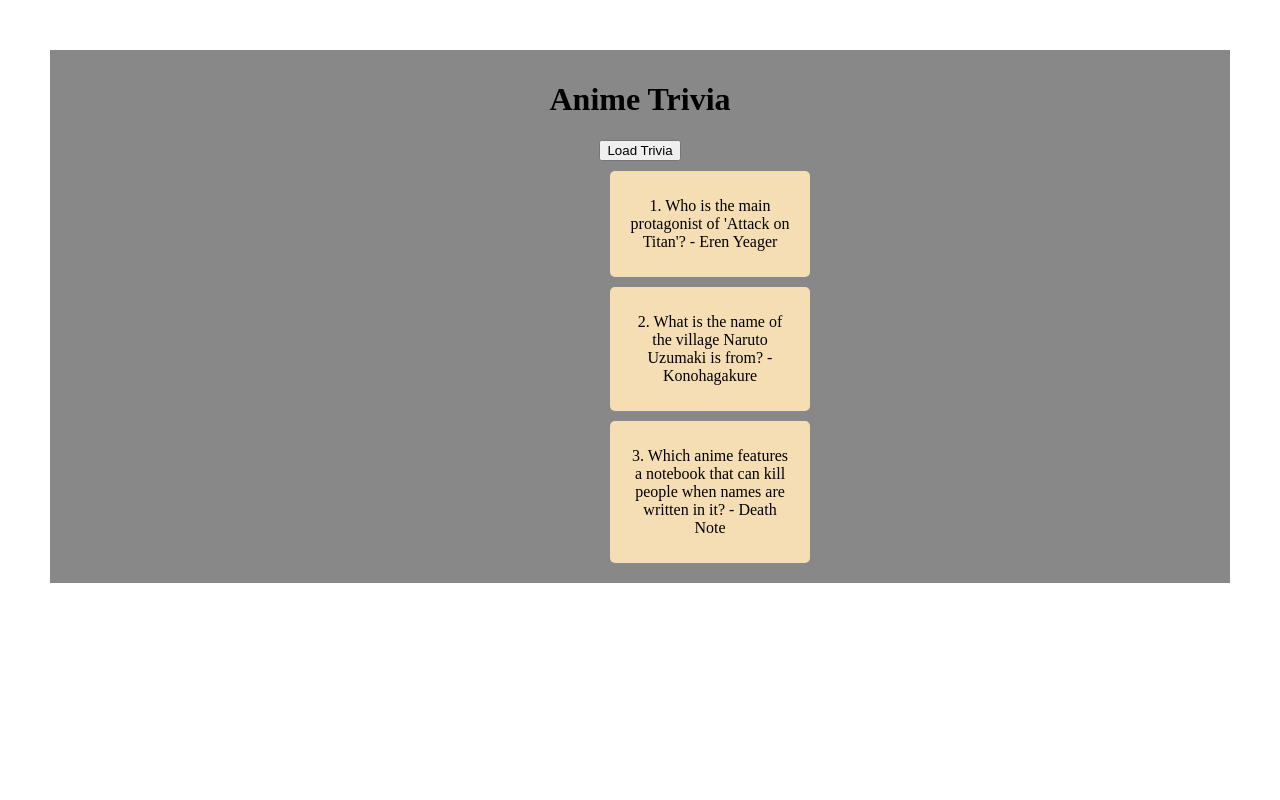
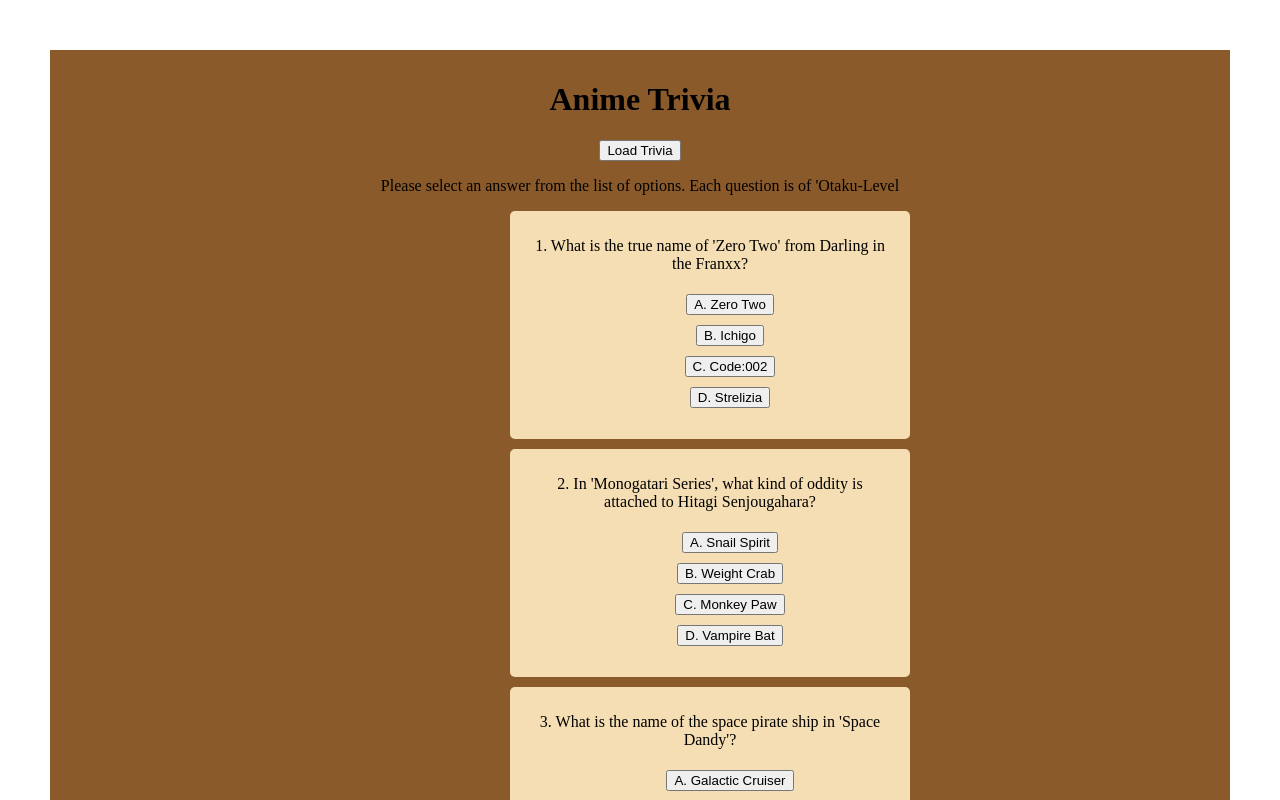
Before and after one commit to LifeGiver13/my_first_react_app, a React (Vite) app: page / in a window 1280 px wide. Both pictures are taken after a click on the button "Load Trivia". Shown: the top 800 px of the page. Built offline with nearby package versions, Linux system fonts and the light colour scheme.

Commit message:
Addition of message return

```diff
--- a/public/questions.json
+++ b/public/questions.json
@@ -1,17 +1,222 @@
 [
     {
         "id": 1,
-        "question": "Who is the main protagonist of 'Attack on Titan'?",
-        "answer": "Eren Yeager"
+        "question": "What is the true name of 'Zero Two' from Darling in the Franxx?",
+        "answer": "Code:002",
+        "options": [
+            "Zero Two",
+            "Ichigo",
+            "Code:002",
+            "Strelizia"
+        ]
     },
     {
         "id": 2,
-        "question": "What is the name of the village Naruto Uzumaki is from?",
-        "answer": "Konohagakure"
+        "question": "In 'Monogatari Series', what kind of oddity is attached to Hitagi Senjougahara?",
+        "answer": "Weight Crab",
+        "options": [
+            "Snail Spirit",
+            "Weight Crab",
+            "Monkey Paw",
+            "Vampire Bat"
+        ]
     },
     {
         "id": 3,
-        "question": "Which anime features a notebook that can kill people when names are written in it?",
-        "answer": "Death Note"
+        "question": "What is the name of the space pirate ship in 'Space Dandy'?",
+        "answer": "Aloha Oe",
+        "options": [
+            "Galactic Cruiser",
+            "MeowMeow V",
+            "Aloha Oe",
+            "Sunny Ship"
+        ]
+    },
+    {
+        "id": 4,
+        "question": "Which anime features a character who communicates using a notepad due to muteness?",
+        "answer": "A Silent Voice",
+        "options": [
+            "Orange",
+            "Your Lie in April",
+            "A Silent Voice",
+            "Anohana"
+        ]
+    },
+    {
+        "id": 5,
+        "question": "What is the rarest Kagune type in 'Tokyo Ghoul'?",
+        "answer": "Rinkaku",
+        "options": [
+            "Bikaku",
+            "Ukaku",
+            "Koukaku",
+            "Rinkaku"
+        ]
+    },
+    {
+        "id": 6,
+        "question": "In 'Steins;Gate', what is the nickname of Rintarou Okabe?",
+        "answer": "Hououin Kyouma",
+        "options": [
+            "Kyouma",
+            "Time Master",
+            "Hououin Kyouma",
+            "Lab Coat Messiah"
+        ]
+    },
+    {
+        "id": 7,
+        "question": "What ability does Kurapika’s Scarlet Eyes activate in 'Hunter x Hunter'?",
+        "answer": "Chain Jail Nen ability",
+        "options": [
+            "Zetsu Mode",
+            "Nen Seal",
+            "Chain Jail Nen ability",
+            "Silent Rage"
+        ]
+    },
+    {
+        "id": 8,
+        "question": "What studio animated the 2007 'Clannad' anime?",
+        "answer": "Kyoto Animation",
+        "options": [
+            "Toei Animation",
+            "Kyoto Animation",
+            "Studio DEEN",
+            "Madhouse"
+        ]
+    },
+    {
+        "id": 9,
+        "question": "In 'Paranoia Agent', what weapon does Lil' Slugger wield?",
+        "answer": "Bent golden bat",
+        "options": [
+            "Umbrella",
+            "Slingshot",
+            "Bent golden bat",
+            "Iron pipe"
+        ]
+    },
+    {
+        "id": 10,
+        "question": "Which character in 'Neon Genesis Evangelion' is a clone?",
+        "answer": "Rei Ayanami",
+        "options": [
+            "Shinji Ikari",
+            "Misato Katsuragi",
+            "Rei Ayanami",
+            "Asuka Langley"
+        ]
+    },
+    {
+        "id": 11,
+        "question": "What is the name of the girl who appears in every arc of the Monogatari Series in some form?",
+        "answer": "Mayoi Hachikuji",
+        "options": [
+            "Shinobu Oshino",
+            "Mayoi Hachikuji",
+            "Karen Araragi",
+            "Nadeko Sengoku"
+        ]
+    },
+    {
+        "id": 12,
+        "question": "What is the name of the AI system in 'Psycho-Pass' that governs society?",
+        "answer": "Sibyl System",
+        "options": [
+            "Dominator",
+            "Sibyl System",
+            "AI Watch",
+            "JusticeNet"
+        ]
+    },
+    {
+        "id": 13,
+        "question": "What is the highest recorded bounty shown in 'One Piece' so far (as of 2024)?",
+        "answer": "Gol D. Roger's 5,564,800,000 Berries",
+        "options": [
+            "Kaido's 4,611,100,000 Berries",
+            "Whitebeard's 5,046,000,000 Berries",
+            "Gol D. Roger's 5,564,800,000 Berries",
+            "Luffy's 3,000,000,000 Berries"
+        ]
+    },
+    {
+        "id": 14,
+        "question": "What is the source of power in 'Made in Abyss'?",
+        "answer": "The Curse of the Abyss",
+        "options": [
+            "Relic Stones",
+            "The Curse of the Abyss",
+            "Mana Wells",
+            "Ether Cores"
+        ]
+    },
+    {
+        "id": 15,
+        "question": "What is the name of the witch who cursed Emilia in 'Re:Zero'?",
+        "answer": "Satella",
+        "options": [
+            "Echidna",
+            "Satella",
+            "Pandora",
+            "Typhon"
+        ]
+    },
+    {
+        "id": 16,
+        "question": "In 'Erased', how does Satoru go back in time?",
+        "answer": "Revival ability",
+        "options": [
+            "Time spell",
+            "Notebook trigger",
+            "Revival ability",
+            "Accident flashback"
+        ]
+    },
+    {
+        "id": 17,
+        "question": "In 'The Tatami Galaxy', what club does the protagonist join in most timelines?",
+        "answer": "The Fortune Telling Club",
+        "options": [
+            "The Mystery Club",
+            "The Fortune Telling Club",
+            "Tennis Club",
+            "Manga Club"
+        ]
+    },
+    {
+        "id": 18,
+        "question": "What is Shou Tucker infamous for in 'Fullmetal Alchemist'?",
+        "answer": "Creating a chimera from his daughter",
+        "options": [
+            "Killing his students",
+            "Stealing Philosopher's Stones",
+            "Creating a chimera from his daughter",
+            "Turning himself into a homunculus"
+        ]
+    },
+    {
+        "id": 19,
+        "question": "In 'FLCL', what emerges from Naota’s forehead?",
+        "answer": "Giant robots",
+        "options": [
+            "Aliens",
+            "Visions",
+            "Giant robots",
+            "Bass guitars"
+        ]
+    },
+    {
+        "id": 20,
+        "question": "What is Lelouch's Geass power in 'Code Geass'?",
+        "answer": "Absolute obedience",
+        "options": [
+            "Mind reading",
+            "Time stop",
+            "Absolute obedience",
+            "Illusion casting"
+        ]
     }
 ]
--- a/src/App.css
+++ b/src/App.css
@@ -46,9 +46,9 @@
 
 .item {
   background-color: wheat;
-  margin: 10px 550px;
+  margin: 10px 450px;
   height: 100;
-  width: 200px;
+  width: 400px;
   border-radius: 5px;
   display: flex;
   flex-direction: row;
@@ -58,10 +58,18 @@
   padding: 10px 20px;
 }
 
+li {
+  padding: 5px;
+}
+
+.list-style {
+  list-style-type: none;
+
+}
 
 
 .body {
   margin: 10px;
   padding: 10px;
-  background-color: #888;
+  background-color: #8b5a2b;
 }
--- a/src/App.jsx
+++ b/src/App.jsx
@@ -35,12 +35,12 @@
 
         {isLoading && <p>Loading...</p>}
         {isError && <p>Something went wrong.</p>}
-
-        {items.map((item) => (
+        {shouldFetch && <p>Please select an answer from the list of options. Each question is of 'Otaku-Level</p>}        {items.map((item) => (
           <div key={item.id}>
             <div className='item' >
               <CondensedListings item={item} />
             </div>
+
           </div>
         ))}
       </div>
--- a/src/components/list.jsx
+++ b/src/components/list.jsx
@@ -1,7 +1,8 @@
 import React from "react";
-
+import { useState } from "react";
 
 function DefaultListItem({ props }) {
+
     const { id, question, answer } = props.item;
     return (
         <div>
@@ -12,10 +13,36 @@
 }
 
 export function CondensedListings(props) {
-    const { id, question, answer } = props.item;
+    const { id, question, answer, options } = props.item;
+    const [selected, setSelected] = useState(null);
+    const [result, SetResult] = useState(null)
+
+
+    const handleSelect = (option) => {
+        setSelected(option)
+        SetResult(option === answer ? '✅Correct' : '❌Wrong')
+    }
+
 
     return <div>
-        <p>{id}. {question} - {answer}</p>
+        <p>{id}. {question}</p>
+        <ul className="list-style">
+            {options.map((option, index) => (
+                <li key={index}>
+                    <button onClick={() => handleSelect(option)} disabled={selected !== null}
+                        style={{
+                            backgroundColor: selected === option ? option === answer ? 'lightGreen' : 'red' : ''
+                        }}>
+                        {String.fromCharCode(65 + index)}. {option}
+                    </button>
+
+                </li>
+            ))}
+
+        </ul>
+
+        <p><b>{result}</b></p>
+
     </div>
 
 }
```
